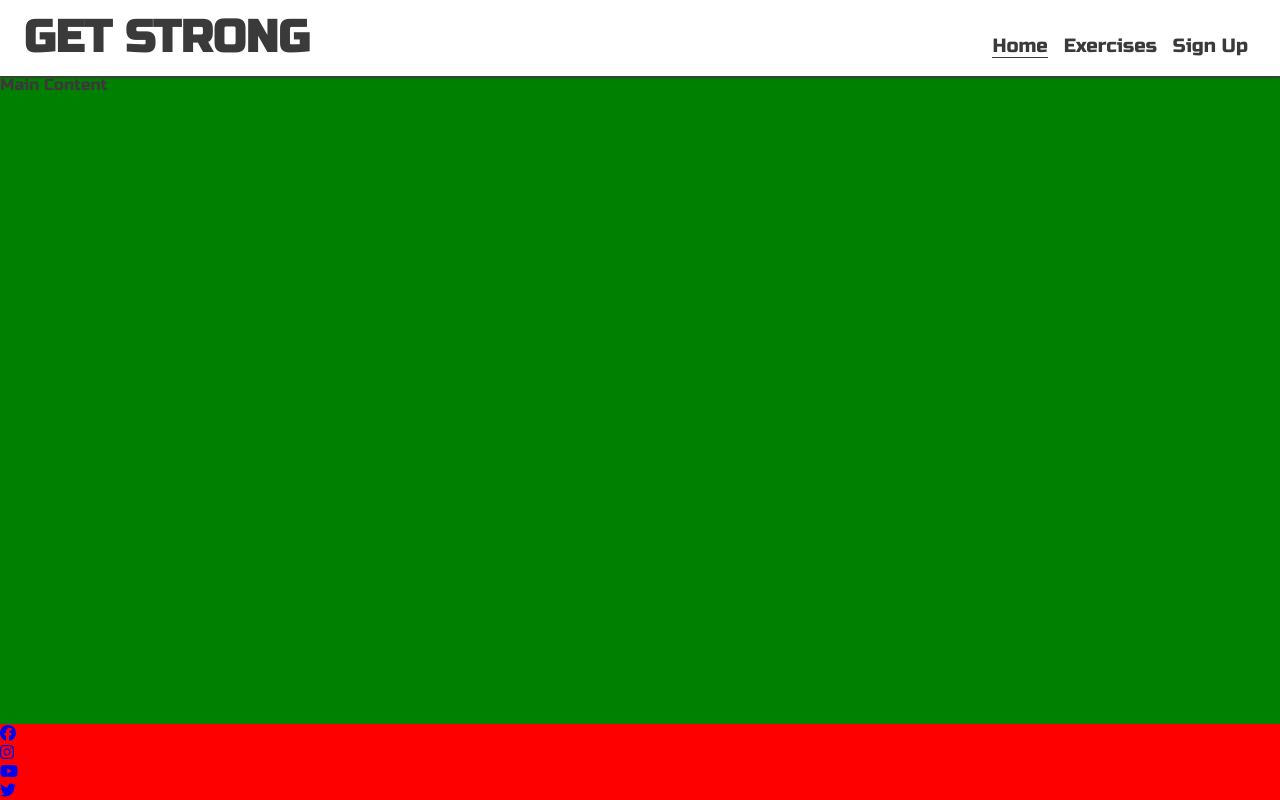
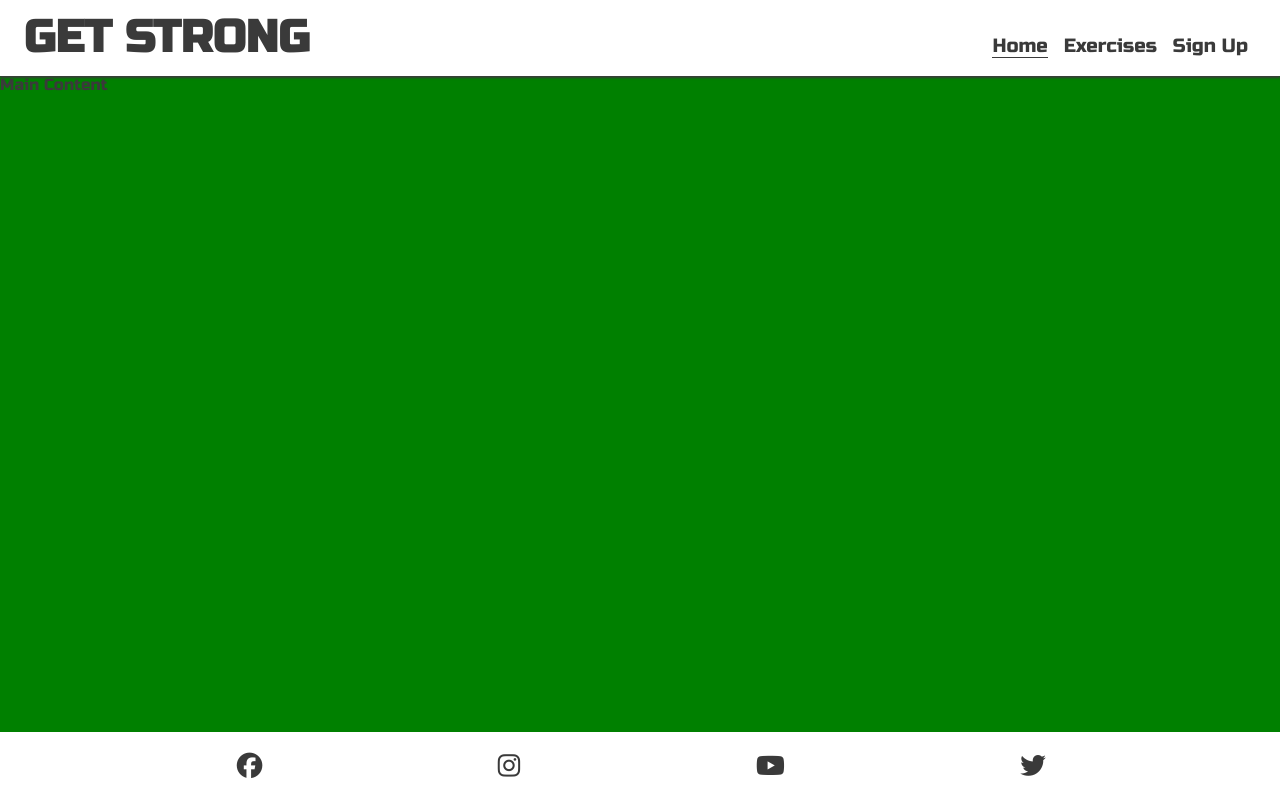
Before and after one commit to codybradbury05/PortfolioProject1, a plain HTML site: page index.html in a window 1280 px wide. Drawn offline with Linux system fonts and the light colour scheme.

```diff
--- a/style.css
+++ b/style.css
@@ -95,9 +95,22 @@ main {
 
 /* Footer Content */
 footer {
-    background-color: red;
+
 }
 
+#social-networks {
+    text-align: center;
+    padding: 20px 0;
+    display: flex;
+    justify-content: space-evenly;
+    list-style-type: none;
+}
+
+#social-networks i {
+    font-size: 160%;
+    padding: 5%;
+    color: #3a3a3a;
+}
 
 /* Media Query - Tablet sizes + (768px +) */
 @media screen and (min-width:768px) {
@@ -135,3 +148,4 @@ footer {
     #menu a:hover {
         border-bottom: 1px solid #3a3a3a;
     }
+}
```
